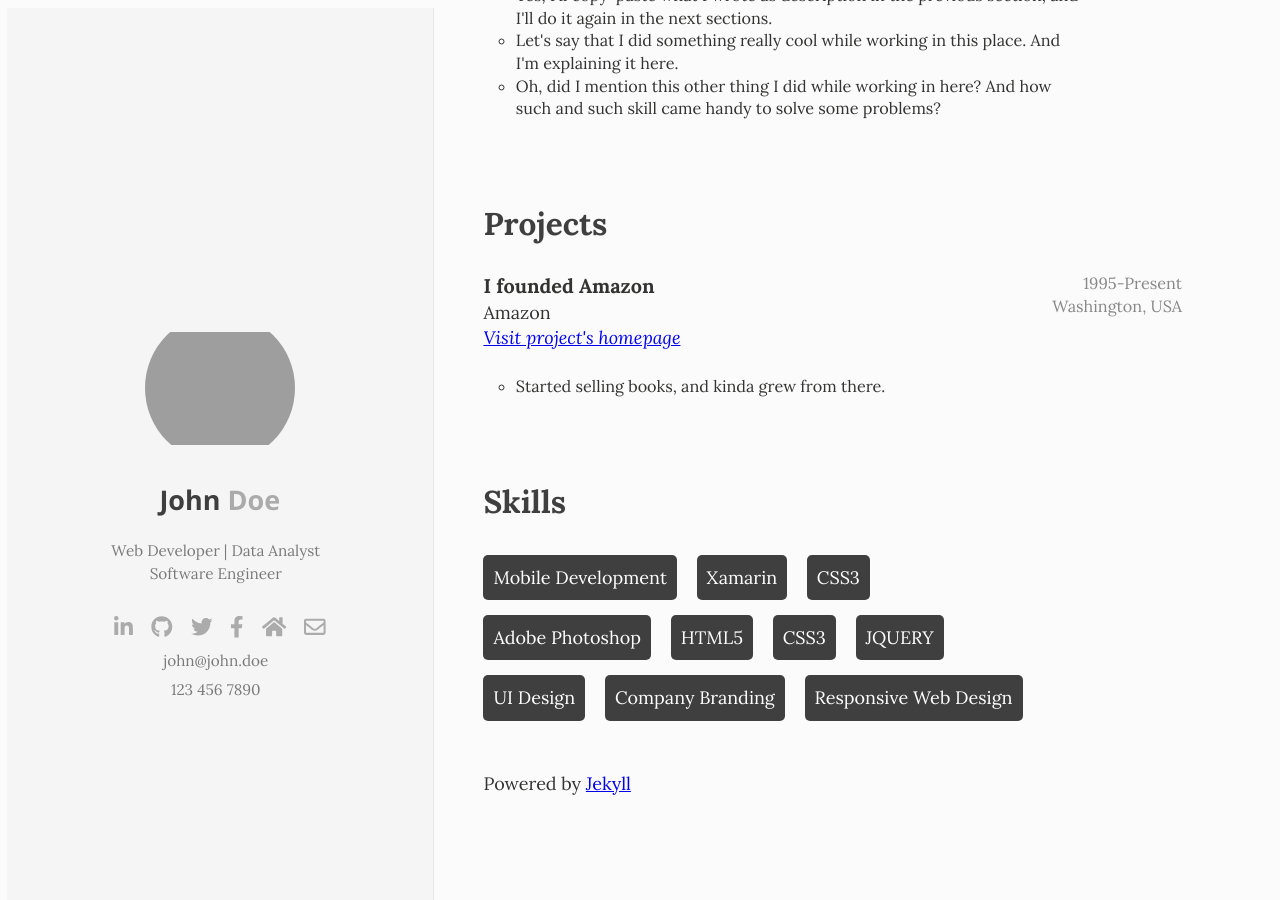
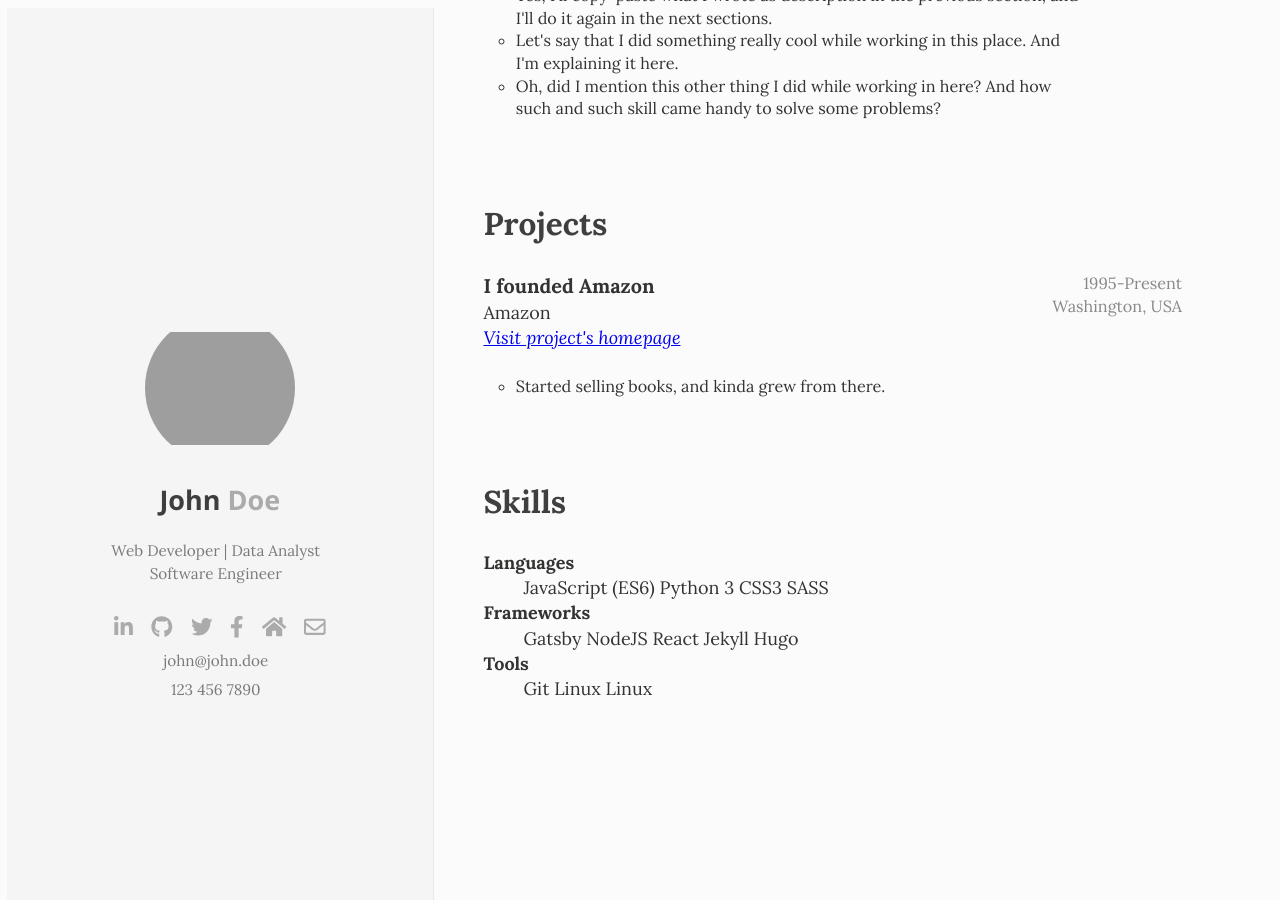
Before and after one commit to davidomarf/jekyll-minimal-cv, a Jekyll site: the page built from index.md, in a window 1280 px wide and 900 px high, scrolled down 796 px. Built offline with Jekyll 4.4.1, drawn with Linux system fonts in a browser that asks for light colours; nearby versions of some CDN libraries; some web fonts are replaced; after the commit the page ends 1601 px from its top, so only the background shows below that; grey boxes are pictures that could not be loaded.

Commit message:
Enhance Skills section
Update the style to a more sober one, that fits better with the
general style.
Separate skills into categories. Add as many categories with
whatever name you want, and as many skills inside each category.

```diff
--- a/_data/skills.yml
+++ b/_data/skills.yml
@@ -1,12 +1,23 @@
-[
-  "Mobile Development",
-  "Xamarin",
-  "CSS3",
-  "Adobe Photoshop",
-  "HTML5",
-  "CSS3",
-  "JQUERY",
-  "UI Design",
-  "Company Branding",
-  "Responsive Web Design"
-]
+- title: "Languages"
+  content: [
+    "JavaScript (ES6)",
+    "Python 3",
+    "CSS3",
+    "SASS",
+  ]
+
+- title: "Frameworks"
+  content: [
+    "Gatsby",
+    "NodeJS",
+    "React" ,
+    "Jekyll",
+    "Hugo",
+  ]
+
+- title: "Tools"
+  content: [
+    "Git",
+    "Linux",
+    "Linux",
+  ]
--- /dev/null
+++ b/_includes/skills-section.html
@@ -0,0 +1,15 @@
+<section>
+        <h1>{{ section | capitalize }}</h1>
+        <dl>
+        {% for category in site.data[section] %}
+        <dt class="skill-set-category">
+        <b>{{ category.title }}</b>
+        </dt>
+            <dd>
+            {% for skill in category.content %}
+            <span class="skill-set-item"> {{ skill }} </span>
+            {% endfor%}
+        </dd>
+        {% endfor %}
+        </dl>
+    </section>
--- a/_layouts/resume.html
+++ b/_layouts/resume.html
@@ -2,7 +2,6 @@
 layout: default
 ---
 {% assign author =  site.data.author %}
-
 <div class="wrapper clearfix">
 
     {% include fixed-name.html %}
@@ -11,31 +10,14 @@ layout: default
         <div class="inner">
 
             {% for section in site.data.sections %}
-                {% include section.html%}
+                {% if section == "skills" %}
+                    {% include skills-section.html %}
+                {% else %}
+                    {% include section.html%}
+                {% endif %}
             {% endfor %}
-<!--
-            <section>
-                <h1>References</h1>
-                <p>William Grand | <em>Grand Interactive, llc. | CEO</em></p>
-                <p>(617) 448-0910 | wgrand@grandinteractive.com</p>
-                <p>Eric Chauvin | <em>PadMatcher Inc. | CEO</em></p>
-                <p>(617) 448-0910 | eric@padmatcher.com</p>
-                <p>Chris Heller <em>Penrose Realty LLC. | Broker</em></p>
-                <p>(617) 794-4554 | chris@penroserealty.com</p>
-            </section>
-            <section>
-                <h1>Personal Interests</h1>
-                <ul class="skill-set">
-                    <li>Faith</li>
-                    <li>Biblical Studies</li>
-                    <li>Playing Guitar</li>
-                    <li>Song Writing</li>
-                    <li>Health & Nutrition</li>
-                    <li>Reading</li>
-                </ul>
-            </section> -->
 
-            {% include footer.html %}
+            <!-- {% include footer.html %} -->
 
         </div>
     </div>
```
